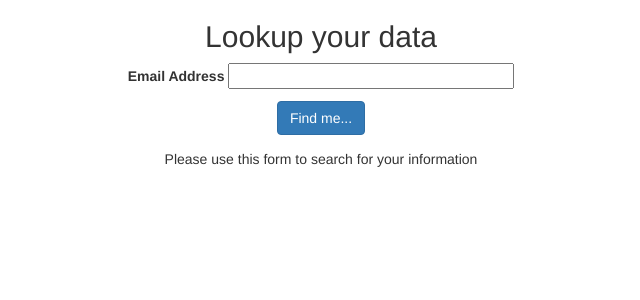
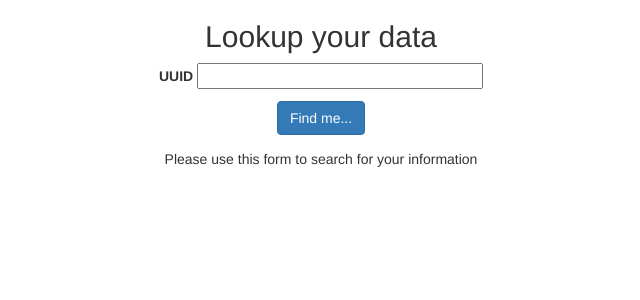
Before and after one commit to wessenstam/apac-lookup, a Flask app: page / in a window 1280 px wide. Shown: the top 300 px of the page, without its empty margins (319-959 px from the left). Run offline with Flask 2, Linux system fonts and the light colour scheme; some libraries are stand-ins or nearby versions.

Commit message:
Small code update

```diff
--- a/app.py
+++ b/app.py
@@ -19,7 +19,7 @@ app.config['SECRET_KEY'] = 'you-will-never-guess'
 
 # Geting the Forms ready to be used
 class LoginForm(FlaskForm):
-    email = StringField('Email Address', validators=[DataRequired()])
+    uuid = StringField('UUID', validators=[DataRequired()])
     submit = SubmitField('Find me...')
 
 # Grabbing the initial data from gsheet
@@ -55,7 +55,7 @@ def show_form_data():
     #
     if form.validate_on_submit():
         # Change the email to a list so we can lowercase and search Case insensitive in the DataFrame
-        search_email = [form.email.data.lower()]
+        search_email = [form.uuid.data.lower()]
         df_user_info = df[df['UUID'].str.lower().isin(search_email)]
         # Change the df into a dict so we can grab the data
         if str(df_user_info):
@@ -85,7 +85,7 @@ def show_form_data():
                              'frame_user': user_info[0]['Frame Username']
                              }
 
-                form.email.data=""
+                form.uuid.data=""
             except IndexError:
                 error = {'message' : 'Unknown email address', 'email' : form.email.data }
 
--- a/templates/web_form.html
+++ b/templates/web_form.html
@@ -9,13 +9,13 @@
     <form class="form-horizontal" action="" method="post" novalidate>
         {{ form.hidden_tag() }}
         <p>
-            {{ form.email.label }} {{ form.email(size=32,value="") }}
+            {{ form.uuid.label }} {{ form.uuid(size=32,value="") }}
         </p>
         <p>{{ form.submit(class="btn btn-primary") }}</p>
     </form>
 
     {% if error %}
-    <H4>Email address {{ error.email }} has not been found in the database. Please try again</H4>
+    <H4>UUID {{ error.uuid }} has not been found in the database. Please try again</H4>
         {{ error.message }}
 
     {% else %}
```
